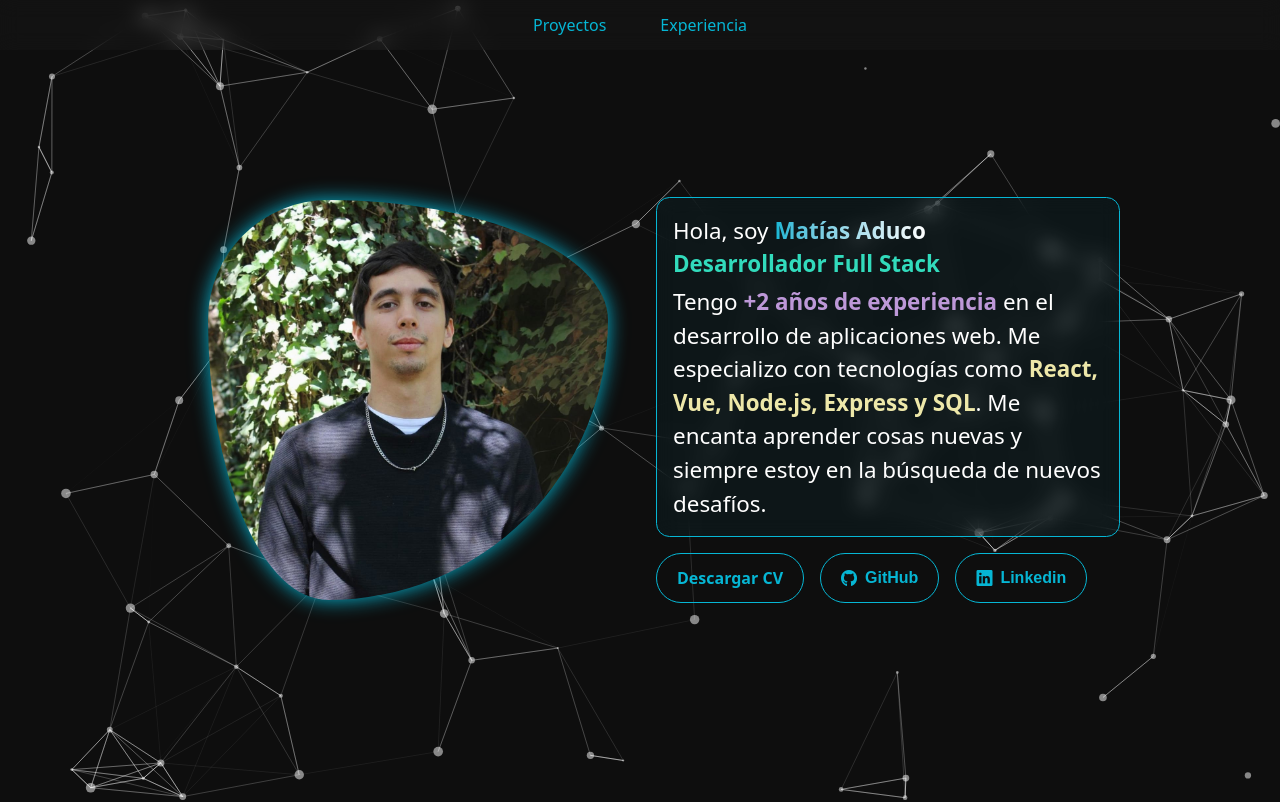
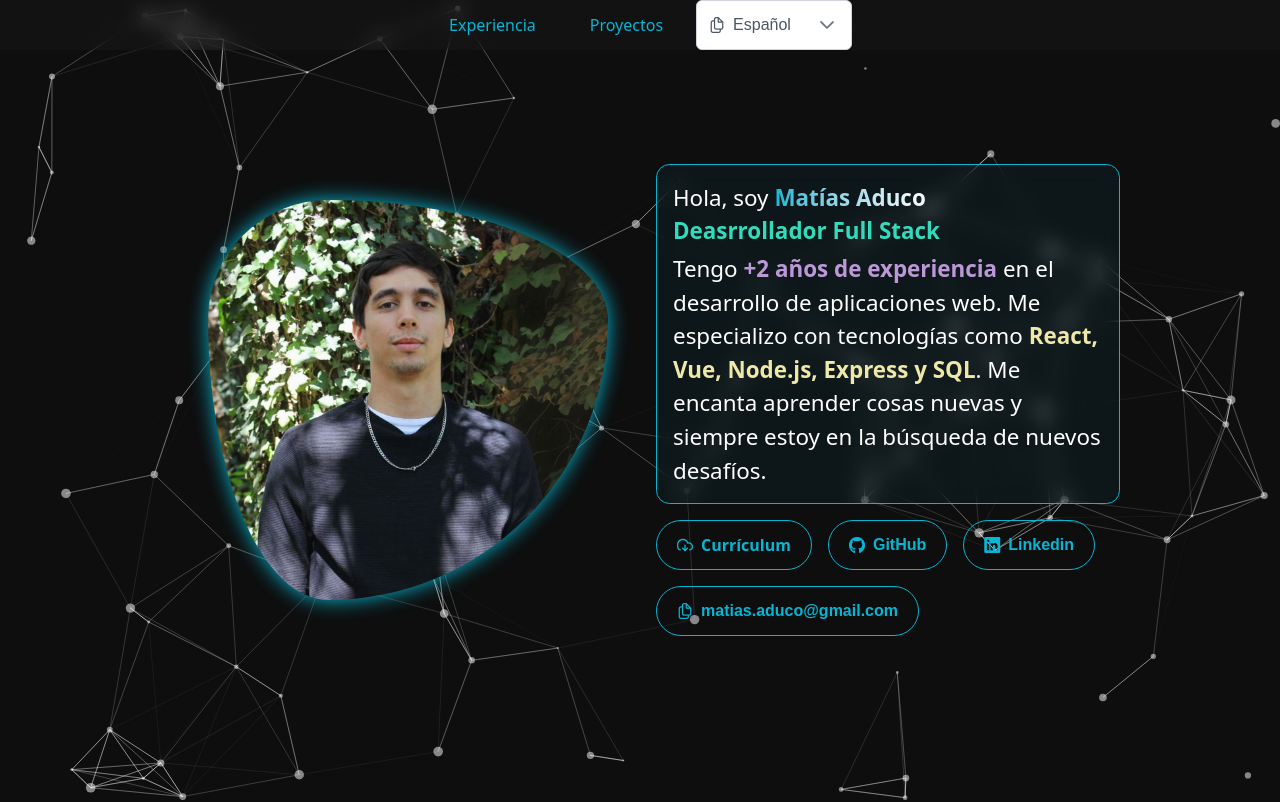
Before and after one commit to matiasaduco/portfolio, a React (Vite) app: page / in a window 1280 px wide. Shown: the top 802 px of the page. Built offline with nearby package versions, Linux system fonts and the light colour scheme; a web font is replaced by a local one.

Commit message:
Instalada e implementada librería i18next
Traucción de toda la web

Agregado un Dropdown para cambiar el lenguaje

```diff
--- a/package.json
+++ b/package.json
@@ -7,10 +7,12 @@
   "dependencies": {
     "@tailwindcss/vite": "^4.0.7",
     "classnames": "^2.5.1",
+    "i18next": "^24.2.2",
     "primeicons": "^7.0.0",
     "primereact": "^10.9.2",
     "react": "^18.2.0",
     "react-dom": "^18.2.0",
+    "react-i18next": "^15.4.1",
     "react-particles": "^2.12.2",
     "tailwindcss": "^4.0.7",
     "tsparticles-slim": "^2.12.0"
--- a/src/App.jsx
+++ b/src/App.jsx
@@ -3,7 +3,7 @@ import 'primereact/resources/themes/lara-light-cyan/theme.css'
 import 'primeicons/primeicons.css'
 import NavBar from '@/app/NavBar'
 import AboutMe from '@/app/AboutMe/AboutMe'
-import Experiencia from '@/app/Experiencia'
+import Experience from '@/app/Experience'
 import Skills from '@/app/Skills/Skills'
 import Projects from '@/app/Projects/Projects'
 import Contact from '@/app/Contact/Contact'
@@ -14,7 +14,7 @@ function App() {
     <PrimeReactProvider>
       <NavBar />
       <AboutMe />
-      <Experiencia />
+      <Experience />
       <Projects />
       {/* <Skills /> */}
       {/* <Contact /> */}
--- a/src/app/AboutMe/AboutMe.jsx
+++ b/src/app/AboutMe/AboutMe.jsx
@@ -1,12 +1,20 @@
 import './aboutMe.css'
 import perfil from '@/assets/images/perfil.jpg'
-// import github from '@/assets/images/github.png'
-// import linkedin from '@/assets/images/linkedin.png'
 import cv from '@/assets/downloads/CV_2023022817213428.pdf'
 import { Button } from 'primereact/button'
 import ReactParticles from '@/components/ReactParticles'
+import { useState } from 'react'
+import { useTranslation, Trans } from 'react-i18next'
 
 const AboutMe = () => {
+  const [copied, setCopied] = useState(false)
+  const { t } = useTranslation()
+
+  const copy = () => {
+    navigator.clipboard.writeText('matias.aduco@gmail.com')
+    setCopied(true)
+  }
+
   return (
     <div
       id='inicio'
@@ -24,26 +32,29 @@ const AboutMe = () => {
           className='biography border border-1 border-[#06B6D4] bg-[#06B6D4]/5 p-4'
           style={{ backdropFilter: 'blur(10px)' }}
         >
-          Hola, soy{' '}
-          <strong className='bg-gradient-to-r from-[#06B6D4] to-white bg-clip-text text-transparent'>
+          <Trans i18nKey='hi'>
+            Hola, soy
+            <b className='bg-gradient-to-r from-[#06B6D4] to-white bg-clip-text text-transparent'>
               Matías Aduco
-          </strong>
+            </b>
             <p className='font-bold mb-1 text-[#32dbbc]'>
               Desarrollador Full Stack
             </p>
             Tengo <b className='text-[#bd98d8]'>+2 años de experiencia</b> en el
             desarrollo de aplicaciones web. Me especializo con tecnologías como{' '}
-          <b className='text-[#eee8a9]'>React, Vue, Node.js, Express y SQL</b>.
-          Me encanta aprender cosas nuevas y siempre estoy en la búsqueda de
+            <b className='text-[#eee8a9]'>React, Vue, Node.js, Express y SQL</b>
+            . Me encanta aprender cosas nuevas y siempre estoy en la búsqueda de
             nuevos desafíos.
+          </Trans>
         </div>
         <div className='flex gap-4 md:justify-center lg:justify-start'>
           <a
             href={cv}
             download='Matias Gonzalez Aduco.pdf'
-            className='p-button font-bold p-button-rounded p-button-outlined'
+            className='gap-2 p-button font-bold p-button-rounded p-button-outlined'
           >
-            Descargar CV
+            <i className='pi pi-cloud-download' />
+            {t('resume')}
           </a>
           <Button
             label='GitHub'
@@ -64,6 +75,14 @@ const AboutMe = () => {
             outlined
           />
         </div>
+        <Button
+          className='md:self-center lg:self-start'
+          label='matias.aduco@gmail.com'
+          icon={`pi ${!copied ? 'pi-copy' : 'pi-check'}`}
+          onClick={copy}
+          rounded
+          outlined
+        />
       </div>
     </div>
   )
--- a/src/app/Experiencia.jsx
+++ b/src/app/Experience.jsx
@@ -1,14 +1,18 @@
-const Experiencia = () => {
+import { useTranslation } from 'react-i18next'
+
+const Experience = () => {
+  const { t } = useTranslation()
+
   return (
     <section id='experiencia' className='py-10'>
-      <h1 className='text-center text-6xl mb-15'>Experiencia</h1>
+      <h1 className='text-center text-6xl mb-15'>{t('experience')}</h1>
 
       <ol className='relative border-s border-gray-200 dark:border-gray-700 mx-auto max-w-2xl'>
-        {/* Universidad Nacional de Quilmes */}
         <li className='mb-10 ms-4'>
+          {/* Cambá */}
           <div className='absolute w-3 h-3 bg-gray-200 rounded-full mt-1.5 -start-1.5 border border-white dark:border-gray-900 dark:bg-gray-700'></div>
           <time className='mb-1 text-sm font-normal leading-none text-gray-400 dark:text-gray-500'>
-            Julio 2023 - Presente
+            {t('july')} 2023 - {t('present')}
           </time>
           <h3 className='text-lg font-semibold text-gray-900 dark:text-white'>
             Cambá
@@ -22,7 +26,7 @@ const Experiencia = () => {
         <li className='mb-10 ms-4'>
           <div className='absolute w-3 h-3 bg-gray-200 rounded-full mt-1.5 -start-1.5 border border-white dark:border-gray-900 dark:bg-gray-700'></div>
           <time className='mb-1 text-sm font-normal leading-none text-gray-400 dark:text-gray-500'>
-            Abril 2023 - Septiembre 2023
+            {t('april')} 2023 - {t('september')} 2023
           </time>
           <h3 className='text-lg font-semibold text-gray-900 dark:text-white'>
             Rwilde S.A.
@@ -33,11 +37,11 @@ const Experiencia = () => {
           </p>
         </li>
 
-        {/* Cambá */}
+        {/* Universidad Nacional de Quilmes */}
         <li className='ms-4'>
           <div className='absolute w-3 h-3 bg-gray-200 rounded-full mt-1.5 -start-1.5 border border-white dark:border-gray-900 dark:bg-gray-700'></div>
           <time className='mb-1 text-sm font-normal leading-none text-gray-400 dark:text-gray-500'>
-            Marzo 2022 - Julio 2023
+            {t('march')} 2022 - {t('july')} 2023
           </time>
           <h3 className='text-lg font-semibold text-gray-900 dark:text-white'>
             Universidad Nacional de Quilmes
@@ -52,4 +56,4 @@ const Experiencia = () => {
   )
 }
 
-export default Experiencia
+export default Experience
--- a/src/app/NavBar.jsx
+++ b/src/app/NavBar.jsx
@@ -1,4 +1,43 @@
+import { Dropdown } from 'primereact/dropdown'
+import { useState } from 'react'
+import i18n from '@/utils/i18n'
+import { useTranslation } from 'react-i18next'
+
 const Menu = () => {
+  const { t } = useTranslation()
+  const [language, setLanguage] = useState('es')
+  const languages = [
+    { label: t('spanish'), value: 'es', icon: 'pi pi-copy' },
+    { label: t('english'), value: 'en', icon: 'pi pi-file' },
+  ]
+
+  const changeLanguage = (e) => {
+    i18n.changeLanguage(e.value)
+    setLanguage(e.value)
+  }
+
+  const selectedCountryTemplate = (option, props) => {
+    if (option) {
+      return (
+        <div className='flex items-center'>
+          <i className={`mr-2 ${option.icon}`} />
+          <div>{option.label}</div>
+        </div>
+      )
+    }
+
+    return <span>{props.placeholder}</span>
+  }
+
+  const countryOptionTemplate = (option) => {
+    return (
+      <div className='flex items-center'>
+        <i className={`mr-2 ${option.icon}`} />
+        <div>{option.label}</div>
+      </div>
+    )
+  }
+
   return (
     <header
       className='fixed top-0 z-2'
@@ -9,12 +48,21 @@ const Menu = () => {
       }}
     >
       <nav className='flex justify-center gap-3'>
-        <a href='#inicio' className='p-button p-button-text'>
-          Proyectos
+        <a href='#experiencia' className='p-button p-button-text'>
+          {t('experience')}
         </a>
-        <a href='#datos' className='p-button p-button-text'>
-          Experiencia
+        <a href='#projects' className='p-button p-button-text'>
+          {t('projects')}
         </a>
+        <Dropdown
+          value={language}
+          onChange={changeLanguage}
+          options={languages}
+          optionLabel='label'
+          optionValue='value'
+          valueTemplate={selectedCountryTemplate}
+          itemTemplate={countryOptionTemplate}
+        />
       </nav>
     </header>
   )
--- a/src/app/Projects/Projects.jsx
+++ b/src/app/Projects/Projects.jsx
@@ -2,8 +2,10 @@ import Project from './Project'
 import image1 from '@/assets/images/projects/api-rest.png'
 import image2 from '@/assets/images/projects/portfolio-angular.png'
 import image3 from '@/assets/images/projects/rotten-tomatoes.png'
+import { useTranslation } from 'react-i18next'
 
 const Projects = () => {
+  const { t } = useTranslation()
   // const [repositories, setRepositories] = useState([{}])
 
   // useEffect(() => {
@@ -15,7 +17,7 @@ const Projects = () => {
 
   return (
     <section id='projects' className='py-10'>
-      <h1 className='text-center text-6xl mb-15'>Proyectos</h1>
+      <h1 className='text-center text-6xl mb-15'>{t('projects')}</h1>
 
       <div className='flex flex-col justify-center items-center gap-10'>
         <Project
--- a/src/index.jsx
+++ b/src/index.jsx
@@ -1,6 +1,7 @@
 import React from 'react'
 import ReactDOM from 'react-dom/client'
 import App from './App'
+import './utils/i18n'
 
 const root = ReactDOM.createRoot(document.getElementById('root'))
 root.render(
--- /dev/null
+++ b/src/utils/i18n.js
@@ -0,0 +1,66 @@
+import i18n from 'i18next'
+import { initReactI18next } from 'react-i18next'
+
+// the translations
+// (tip move them in a JSON file and import them,
+// or even better, manage them separated from your code: https://react.i18next.com/guides/multiple-translation-files)
+const resources = {
+  en: {
+    translation: {
+      hi: `
+          Hi, I'm <1>Matías Aduco</1>
+          <2>Full Stack Developer</2>
+          I have <4>+2 years of experience</4> in web development.
+          I specialize in technologies such as <7>React, Vue, Node.js, Express y SQL</7>.
+          I love learning new things and i am always looking for new challenges.
+        `,
+      experience: 'Experience',
+      projects: 'Projects',
+      resume: 'Resume',
+      march: 'March',
+      july: 'July',
+      present: 'Currently',
+      april: 'April',
+      september: 'September',
+      english: 'English',
+      spanish: 'Spanish',
+    },
+  },
+  es: {
+    translation: {
+      hi: `
+          Hola, soy <1>Matías Aduco</1>
+          <2>Deasrrollador Full Stack</2>
+          Tengo <4>+2 años de experiencia</4> en el desarrollo de aplicaciones web.
+          Me especializo con tecnologías como <7>React, Vue, Node.js, Express y SQL</7>.
+          Me encanta aprender cosas nuevas y siempre estoy en la búsqueda de nuevos desafíos.
+        `,
+      experience: 'Experiencia',
+      projects: 'Proyectos',
+      resume: 'Currículum',
+      march: 'Marzo',
+      july: 'Julio',
+      present: 'Presente',
+      april: 'Abril',
+      september: 'Septiembre',
+      english: 'Inglés',
+      spanish: 'Español',
+    },
+  },
+}
+
+i18n
+  .use(initReactI18next) // passes i18n down to react-i18next
+  .init({
+    resources,
+    fallbackLng: 'es',
+    lng: 'es', // language to use, more information here: https://www.i18next.com/overview/configuration-options#languages-namespaces-resources
+    // you can use the i18n.changeLanguage function to change the language manually: https://www.i18next.com/overview/api#changelanguage
+    // if you're using a language detector, do not define the lng option
+
+    interpolation: {
+      escapeValue: false, // react already safes from xss
+    },
+  })
+
+export default i18n
```
Also changed, not shown: 1 other file (tests, documents, lock files or other folders). Lines whose indentation alone changed are shown as unchanged.
